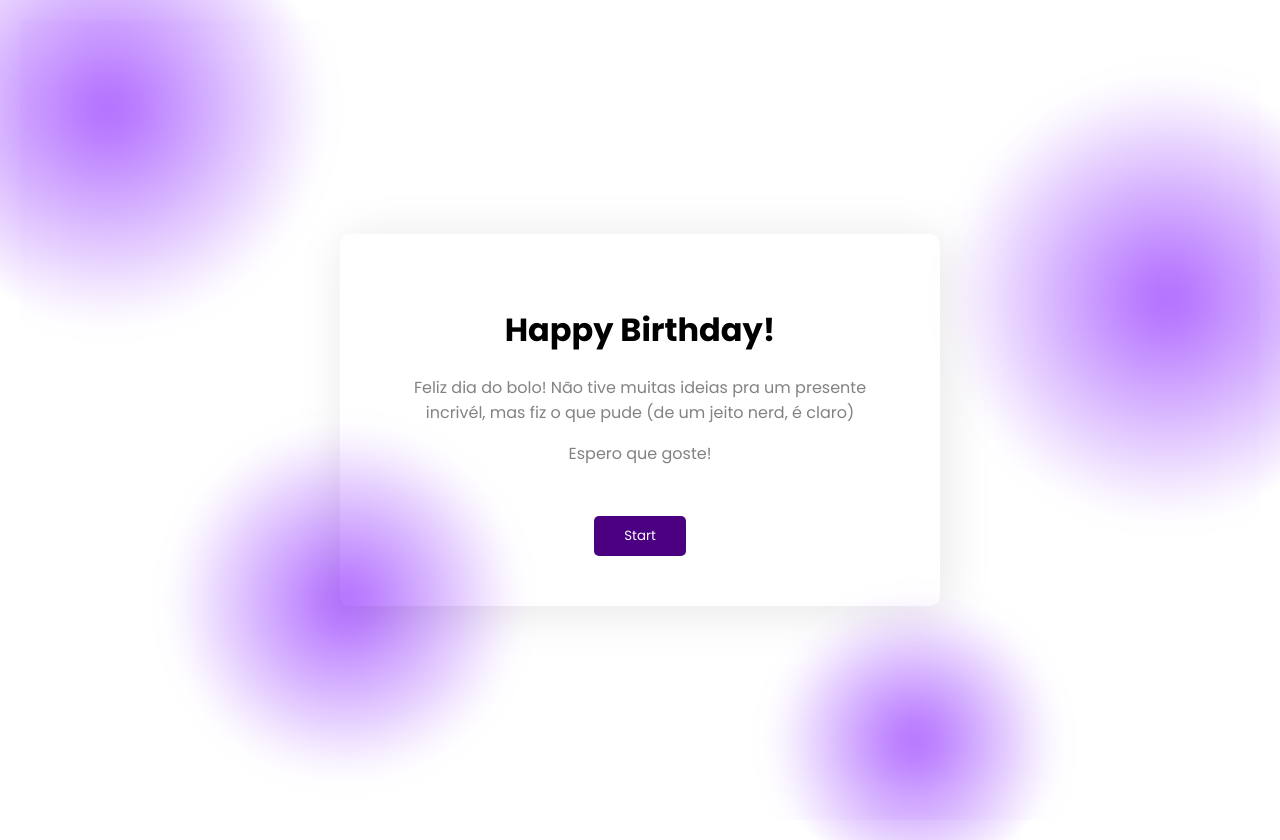
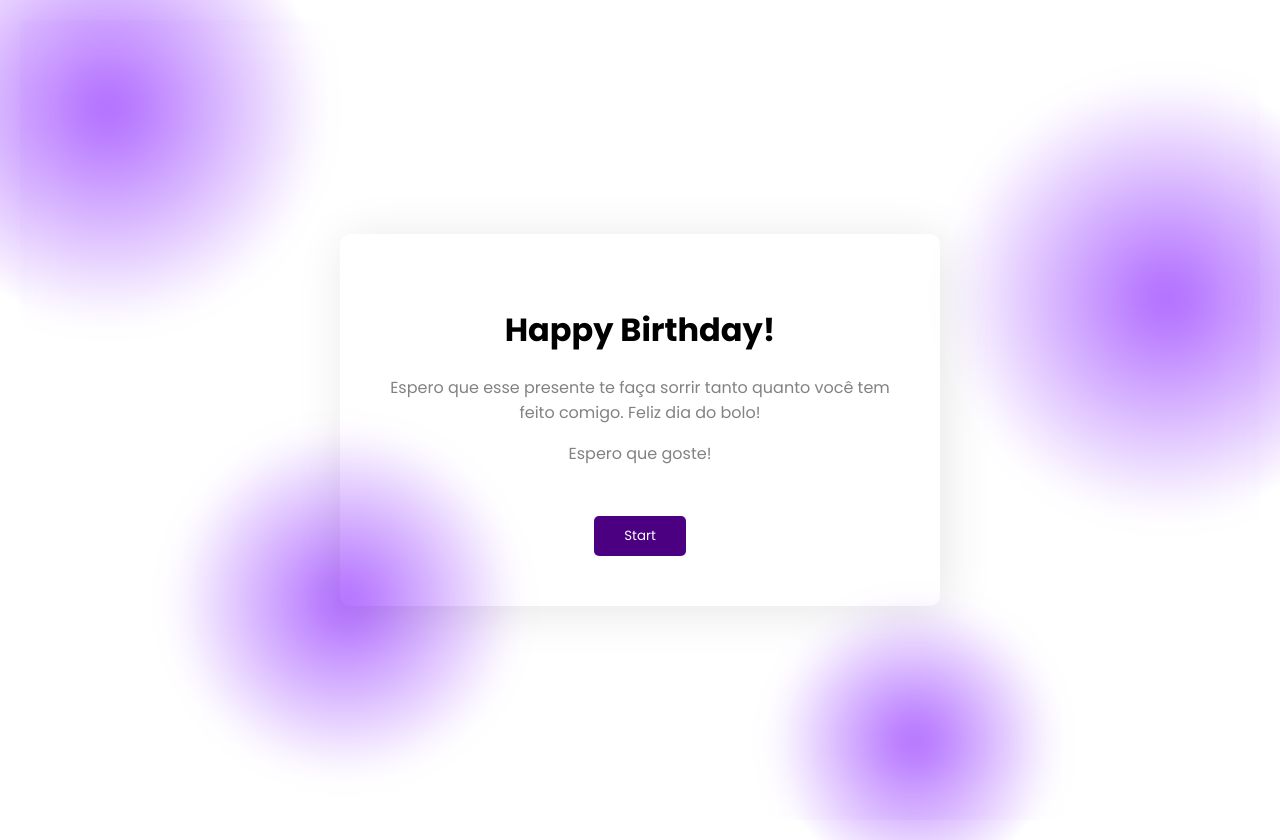
Before and after one commit to gghoxtt0ashhh/birthday-gift, a plain HTML site: page index.html in a window 1280 px wide. Drawn offline with Linux system fonts and the light colour scheme.

Commit message:
Atualizar o index.html

```diff
--- a/index.html
+++ b/index.html
@@ -13,8 +13,7 @@
       <div class="content">
         <h1>Happy Birthday!</h1>
         <p>
-          Feliz dia do bolo! Não tive muitas ideias pra um presente incrivél,
-          mas fiz o que pude (de um jeito nerd, é claro)
+          Espero que esse presente te faça sorrir tanto quanto você tem feito comigo. Feliz dia do bolo!
         </p>
         <p class="text2">Espero que goste!</p>
         <div class="button">
```
